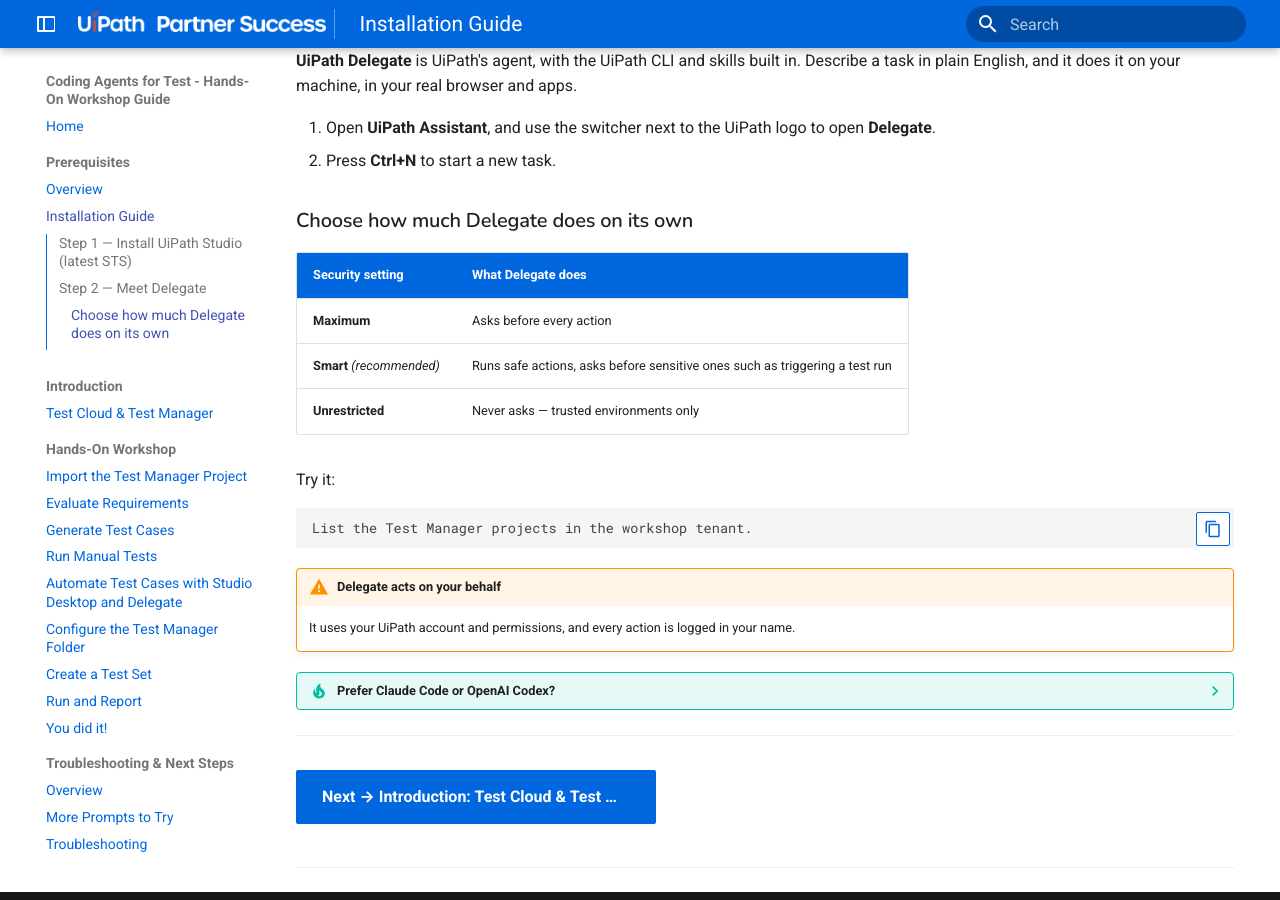
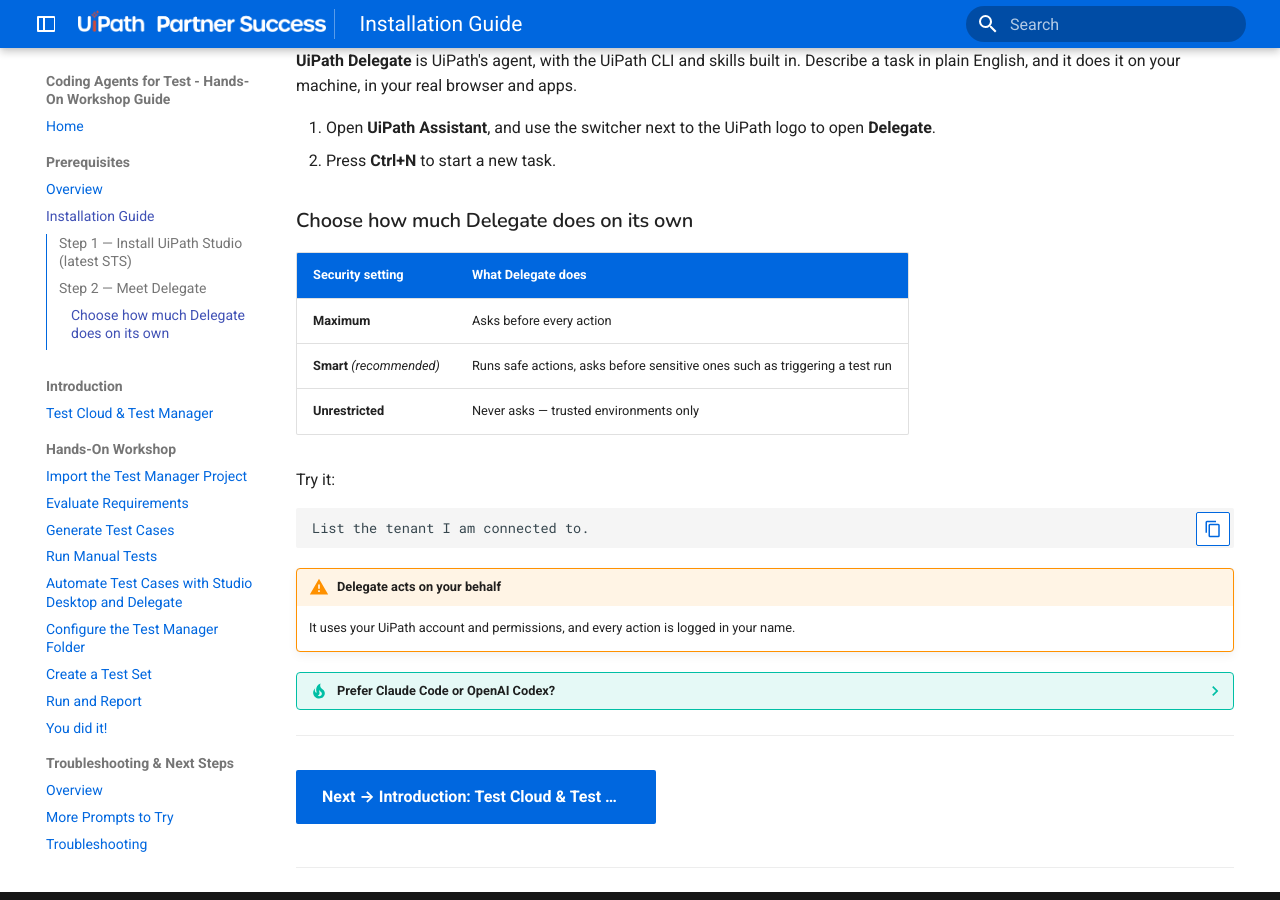
Before and after one commit to meera-uipath/Coding-Agents-For-Test-Workshop, an MkDocs documentation site: the page built from docs/module-0-prerequisites/01-installation-guide.md, in a window 1280 px wide and 900 px high, scrolled down 516 px. Built offline with MkDocs 1.6.1 and Material for MkDocs 9.7.7, drawn with Linux system fonts in a browser that asks for light colours; a script that is not in the unit is left out.

Commit message:
Simplify Delegate try-it prompt in installation guide
Co-Authored-By: Claude Opus 5.5 <noreply@anthropic.com>

````diff
--- a/docs/module-0-prerequisites/01-installation-guide.md
+++ b/docs/module-0-prerequisites/01-installation-guide.md
@@ -29,7 +29,7 @@
 Try it:
 
 ```text
-List the Test Manager projects in the workshop tenant.
+List the tenant I am connected to.
 ```
 
 !!! warning "Delegate acts on your behalf"
````
